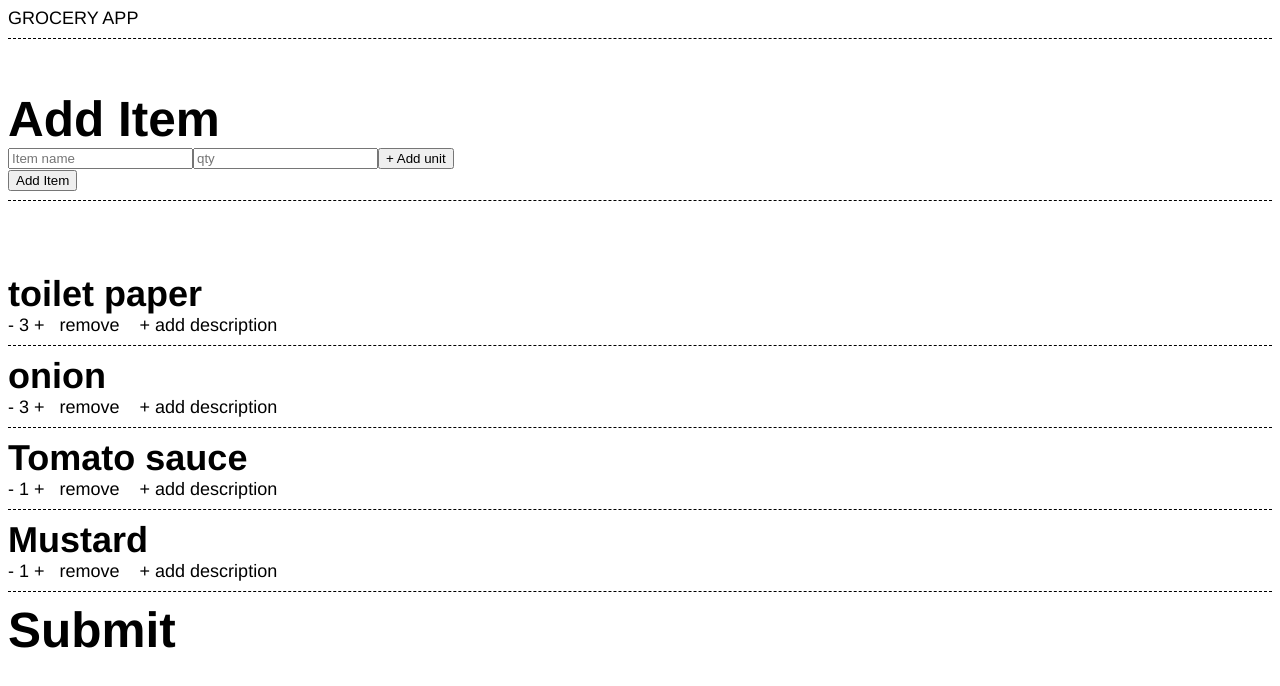
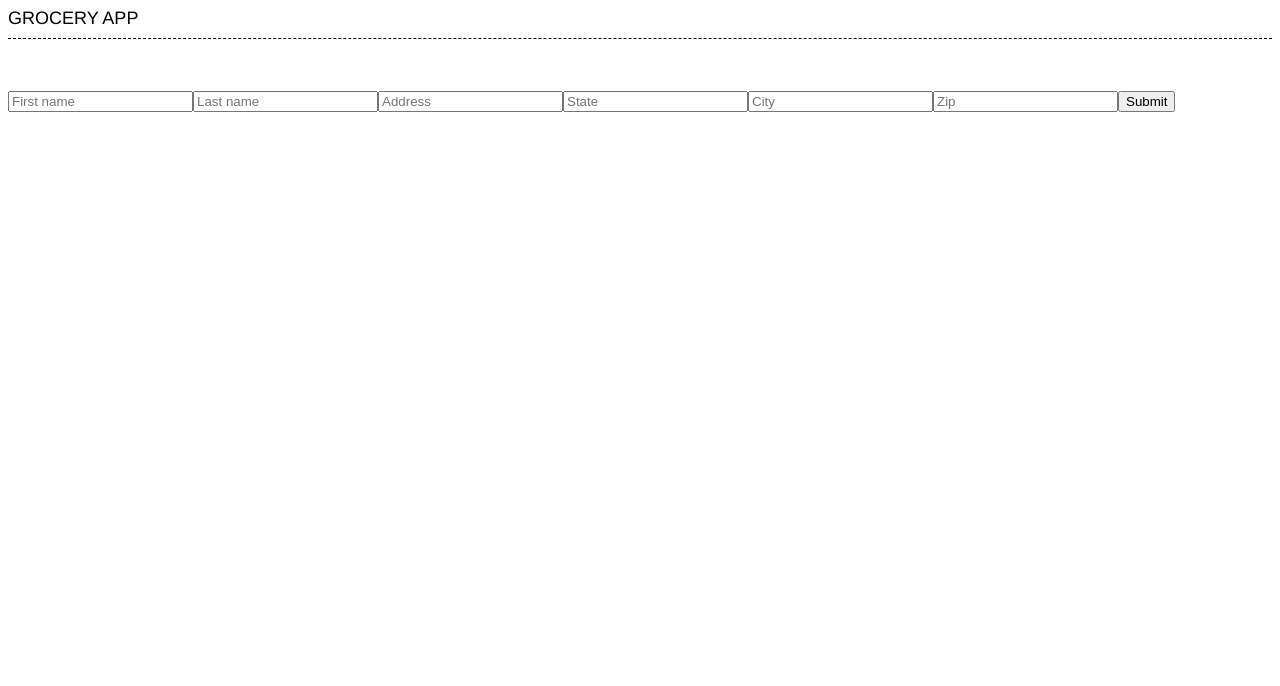
Before and after one commit to thisdesign/groceryassist, a Next.js app: page /create in a window 1280 px wide. Shown: the top 686 px of the page. Built offline with nearby package versions, Linux system fonts and the light colour scheme.

Commit message:
Add data dynamically

```diff
--- a/components/LineItem/LineItem.tsx
+++ b/components/LineItem/LineItem.tsx
@@ -2,9 +2,9 @@ import React from "react";
 import { NextPage } from "next";
 import Link from "next/link";
 import { USERS } from "../../constants";
-import { Order } from "../../types";
+import { OrderRes, OrderDb } from "../../types";
 
-const LineItem: NextPage<{ data: Order }> = ({ data }) => {
+const LineItem: NextPage<{ data: OrderDb }> = ({ data }) => {
   return (
     <Link as={`/orders/${data._id}`} href="/orders/[orderId]">
       <a>
--- a/package.json
+++ b/package.json
@@ -18,7 +18,8 @@
     "next": "9.3.1",
     "nodemon": "^2.0.2",
     "react": "16.13.1",
-    "react-dom": "16.13.1"
+    "react-dom": "16.13.1",
+    "react-hook-form": "^5.1.1"
   },
   "devDependencies": {
     "@types/node": "^13.9.2",
--- a/pages/create.tsx
+++ b/pages/create.tsx
@@ -1,45 +1,14 @@
 import React from "react";
-import { ORDERS } from "../constants";
+import { useForm } from "react-hook-form";
+import { Order } from "../types";
 
-const Create = () => {
-  const data = {
-    name: "Maya Massad",
-    location: {
-      address: "417 SW 13th Ave",
-      city: "portland",
-      state: "OR",
-      zip: 97205
-    },
-    items: [
-      {
-        name: "Pasta Sauce",
-        quantity: 1
-      },
-      {
-        name: "Crackers",
-        quantity: 1
-      },
-      {
-        name: "Spinich",
-        quantity: 1
-      },
-      // {
-      //   name: "Lentil Soup",
-      //   quantity: 1
-      // },
-      {
-        name: "cauliflower",
-        quantity: 1
-      }
-    ]
-  };
-
-  const addProduct = () => {
-    console.log("add prod");
-
+export default function App() {
+  const { register, handleSubmit } = useForm();
+  const onSubmit = data => {
+    const addOrder = (order: Order) => {
       fetch("http://localhost:3000/api/createOrder", {
         method: "POST",
-      body: JSON.stringify(data)
+        body: JSON.stringify(order)
       })
         .then(res => {
           console.log(res);
@@ -48,30 +17,77 @@ const Create = () => {
           console.log(err);
         });
     };
-  return (
-    <div>
-      <h1>Add Item</h1>
-      <input type="field" placeholder="Item name" />
-      <input type="number" placeholder="qty" />
-      <button type="button">+ Add unit</button>
-      <br />
-      <button type="submit">Add Item</button>
-      <hr />
-      <br />
-      <br />
-      <br />
-      {ORDERS[1].items.map(item => (
-        <div>
-          <h2>{item.name}</h2> - {item.count} + &nbsp;&nbsp;remove &nbsp;&nbsp;
-          + add description
-          <hr />
-        </div>
-      ))}
-      <h1>
-        <div onClick={addProduct}>Submit</div>
-      </h1>
-    </div>
-  );
+
+    addOrder({
+      name: `${data.first} ${data.last}`,
+      location: {
+        address: data.address,
+        city: data.city,
+        state: data.state,
+        zip: data.zip
+      },
+      items: [
+        {
+          name: "Pasta Sauce",
+          qty: 1
+        },
+        {
+          name: "Crackers",
+          qty: 1
+        },
+        {
+          name: "Spinich",
+          qty: 1
+        },
+
+        {
+          name: "cauliflower",
+          qty: 1
+        }
+      ]
+    });
   };
 
-export default Create;
+  return (
+    <form onSubmit={handleSubmit(onSubmit)}>
+      <input
+        type="text"
+        placeholder="First name"
+        name="first"
+        ref={register({ required: true, maxLength: 80 })}
+      />
+      <input
+        type="text"
+        placeholder="Last name"
+        name="last"
+        ref={register({ required: true, maxLength: 100 })}
+      />
+      <input
+        type="text"
+        placeholder="Address"
+        name="address"
+        ref={register({ required: true })}
+      />
+      <input
+        type="text"
+        placeholder="State"
+        name="state"
+        ref={register({ required: true })}
+      />
+      <input
+        type="text"
+        placeholder="City"
+        name="city"
+        ref={register({ required: true })}
+      />
+      <input
+        type="number"
+        placeholder="Zip"
+        name="zip"
+        ref={register({ required: true, min: 4 })}
+      />
+
+      <input type="submit" />
+    </form>
+  );
+}
--- a/pages/listings.tsx
+++ b/pages/listings.tsx
@@ -1,4 +1,4 @@
-import React, { useEffect, useRef } from "react";
+import Reat from "react";
 import { NextPage } from "next";
 import GoogleMapReact from "google-map-react";
 import { LineItem } from "../components";
```
Also changed, not shown: types.tsx (+14 -7 lines), 1 other file (tests, documents, lock files or other folders). Lines whose indentation alone changed are shown as unchanged.
